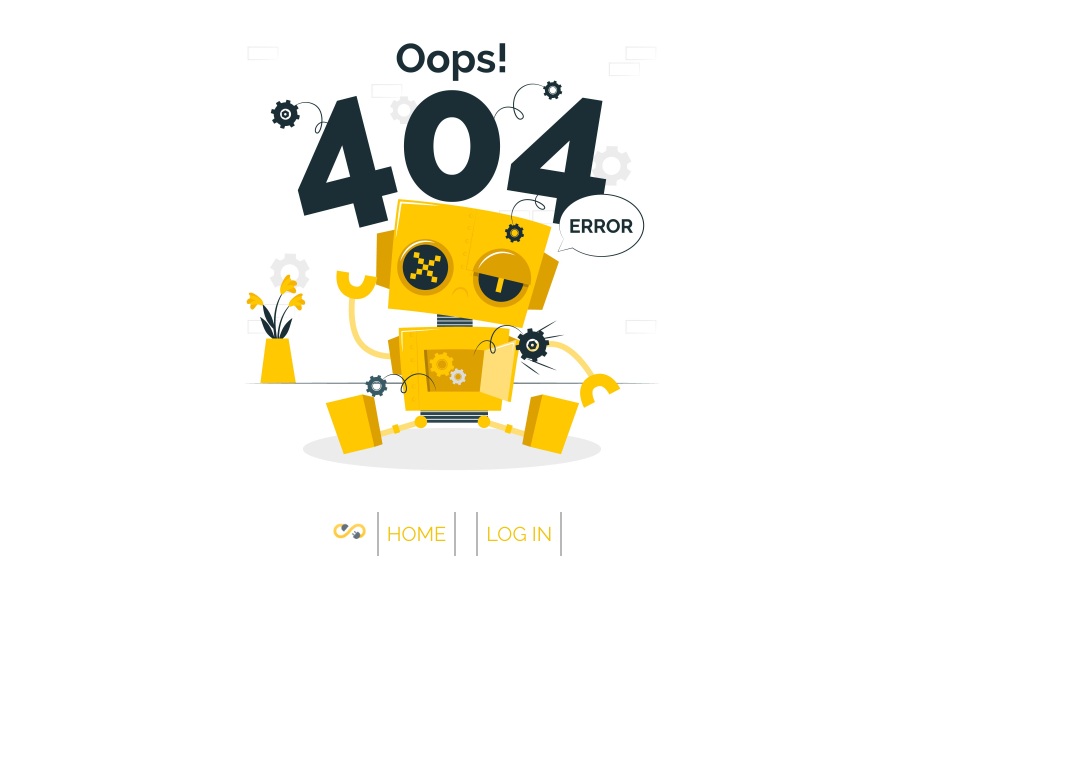
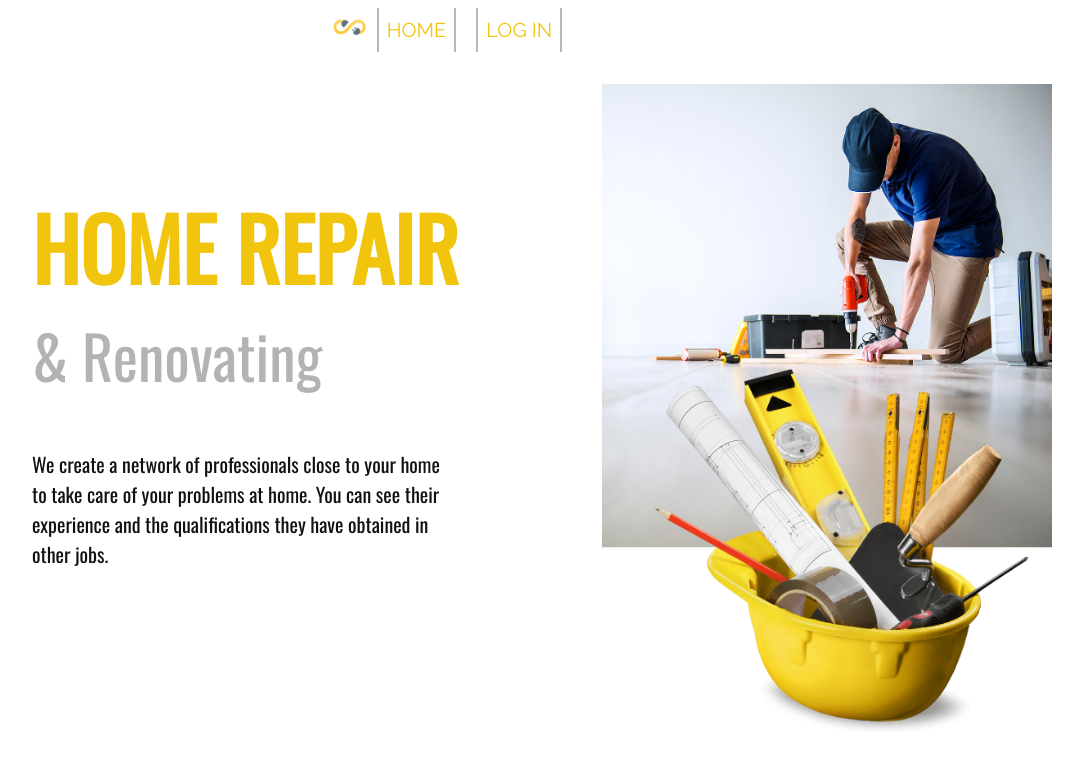
Before and after one commit to dspineda/HelpMe, a Next.js app: page / in a window 1280 px wide. Shown: the top 760 px of the page, without its empty margins (188-1271 px from the left). Built offline with nearby package versions, Linux system fonts and the light colour scheme; no server answers.

Commit message:
feat/changes in home

```diff
--- a/src/pages/index.jsx
+++ b/src/pages/index.jsx
@@ -9,7 +9,6 @@ import NavbarProfessional from "../components/NavbarProfessional";
 import Footer from "../components/Footer";
 import styles from "../styles/Home.module.scss";
 import { useEffect, useState } from "react";
-import NotFound from "../components/NotFound";
 
 export default function Home() {
   const [isToken, setIsToken] = useState(false)
@@ -80,8 +79,6 @@ export default function Home() {
     }
   }
   return (
-    <>
-    {session ? (
     <div className={styles.container}>
       { isToken === true ? <NavbarProfessional/> : <Navbar/>}
       <Head>
@@ -214,9 +211,5 @@ export default function Home() {
       </section>
       <Footer />
     </div>
-    ) : (
-      <NotFound />
-    )}
-    </>
   );
 }
```
